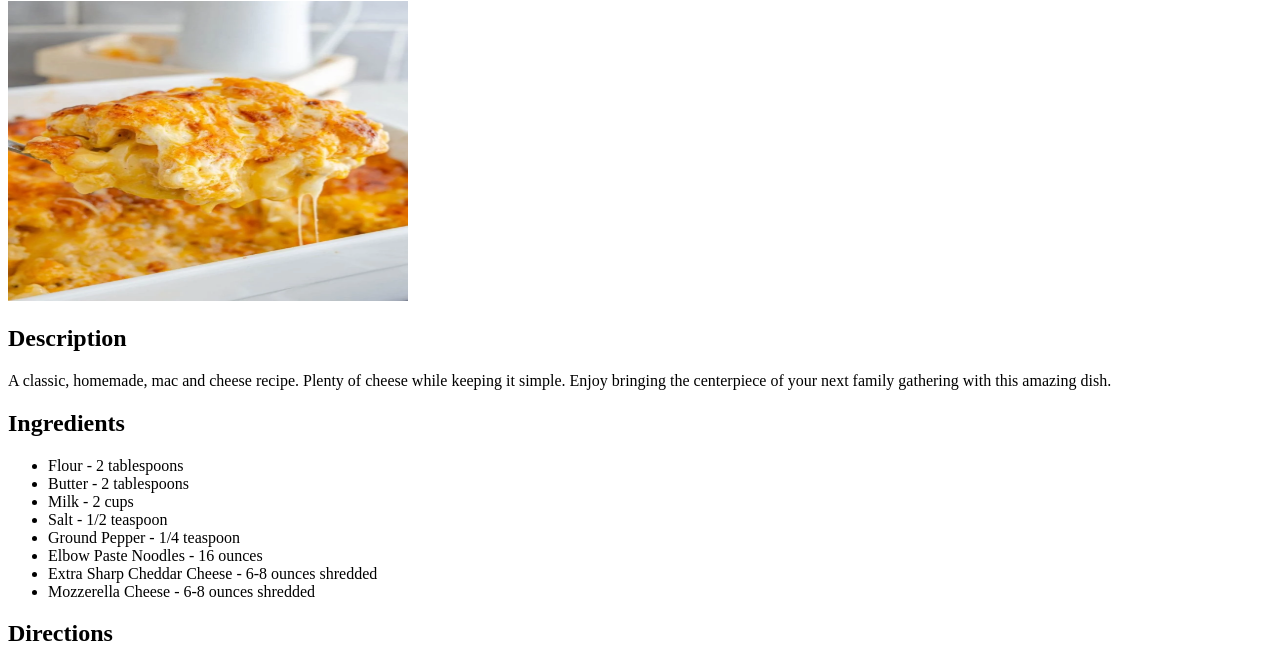
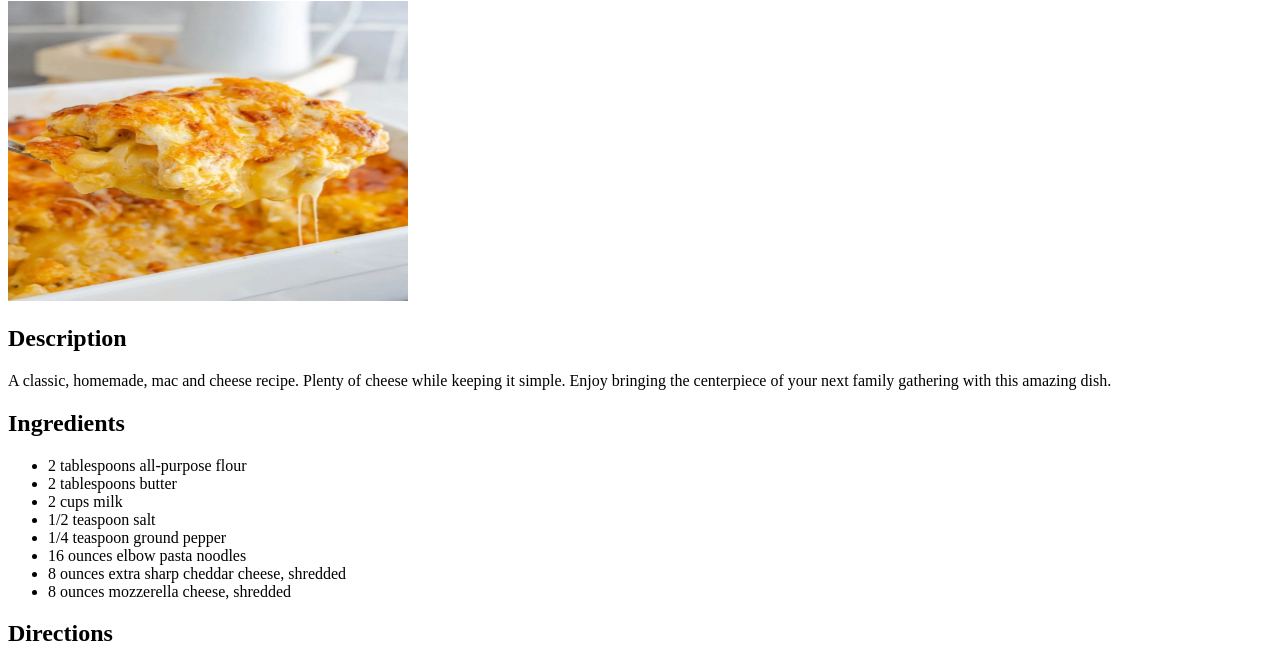
Before and after one commit to Faeyndal/odin-recipes, a plain HTML site: page recipes/macandcheese.html in a window 1280 px wide. Shown: the part 79-743 px from the top of the page. Drawn offline with Linux system fonts and the light colour scheme.

Commit message:
Reworked macandcheese ingredients
Updated the ingredient list to be consistant formating with other recipes

```diff
--- a/recipes/macandcheese.html
+++ b/recipes/macandcheese.html
@@ -14,14 +14,14 @@
 
     <h2>Ingredients</h2>
     <ul>
-        <li>Flour - 2 tablespoons</li>
-        <li>Butter - 2 tablespoons</li>
-        <li>Milk - 2 cups</li>
-        <li>Salt - 1/2 teaspoon</li>
-        <li>Ground Pepper - 1/4 teaspoon</li>
-        <li>Elbow Paste Noodles - 16 ounces</li>
-        <li>Extra Sharp Cheddar Cheese - 6-8 ounces shredded</li>
-        <li>Mozzerella Cheese - 6-8 ounces shredded</li>
+        <li>2 tablespoons all-purpose flour</li>
+        <li>2 tablespoons butter</li>
+        <li>2 cups milk</li>
+        <li>1/2 teaspoon salt</li>
+        <li>1/4 teaspoon ground pepper</li>
+        <li>16 ounces elbow pasta noodles</li>
+        <li>8 ounces extra sharp cheddar cheese, shredded</li>
+        <li>8 ounces mozzerella cheese, shredded</li>
     </ul>
 
     <h2>Directions</h2>
```
